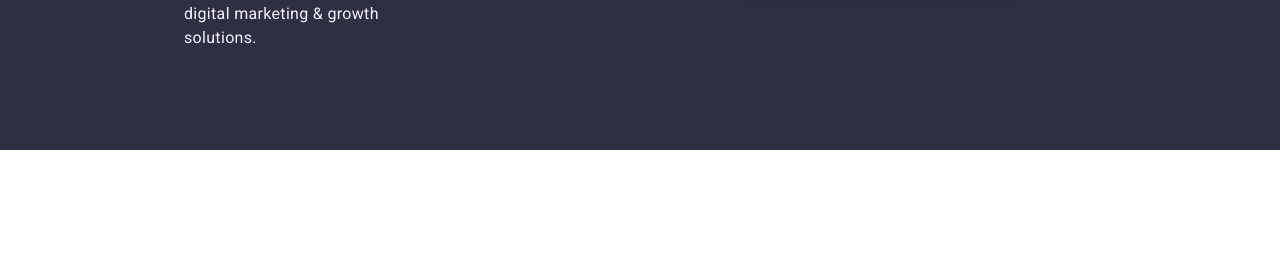
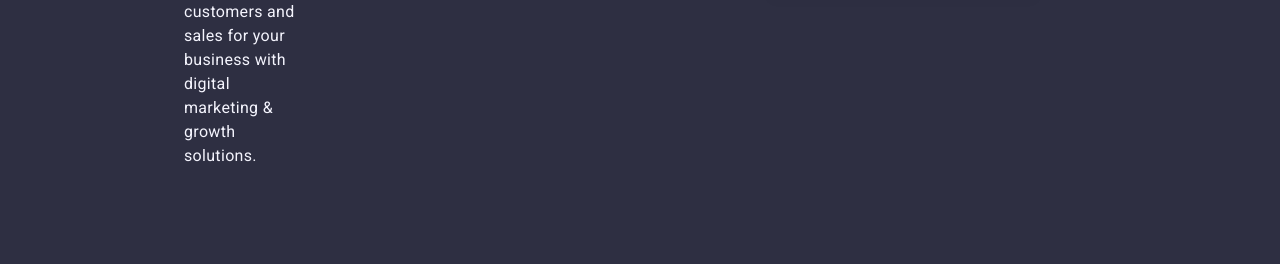
Before and after one commit to danil636/goit-markup-hw-06, a plain HTML site: page index.html in a window 1280 px wide. Shown: the part 3186-3450 px from the top of the page. Before the commit the page ends 3336 px from the top, so only its background shows below. Drawn offline with nearby package versions, Linux system fonts and the light colour scheme.

Commit message:
Update styles.css

```diff
--- a/css/styles.css
+++ b/css/styles.css
@@ -755,13 +755,17 @@ letter-spacing: 0.02em; */
 */
 
 .footer {
+  width: auto;
+  height: auto;
   background-color: var(--text-color);
-  padding: 100px 0;
+  padding: 98px 0 96px 0;
 }
 
 .conteiner-div-footer {
   display: flex;
+  gap: 72px;
   align-items: baseline;
+  flex-wrap: wrap;
 }
 
 .soc-parph {
@@ -807,7 +811,7 @@ letter-spacing: 0.02em; */
 }
 
 .footer-container {
-  /* margin-right: 120px; */
+/* margin-right: 120px; */
 }
 
 .footer-logo {
@@ -839,7 +843,7 @@ letter-spacing: 0.02em; */
 }
 
 .footer-modal-container {
-  margin-left: 80px;
+margin-left: 80px;
 }
 
 .footer-modal-parph {
@@ -985,8 +989,6 @@ letter-spacing: 0.02em; */
   .footer-modal-input {
     display: flex;
   }
-
-
 }
 
 @media only screen and (min-width: 1158px) {
```
